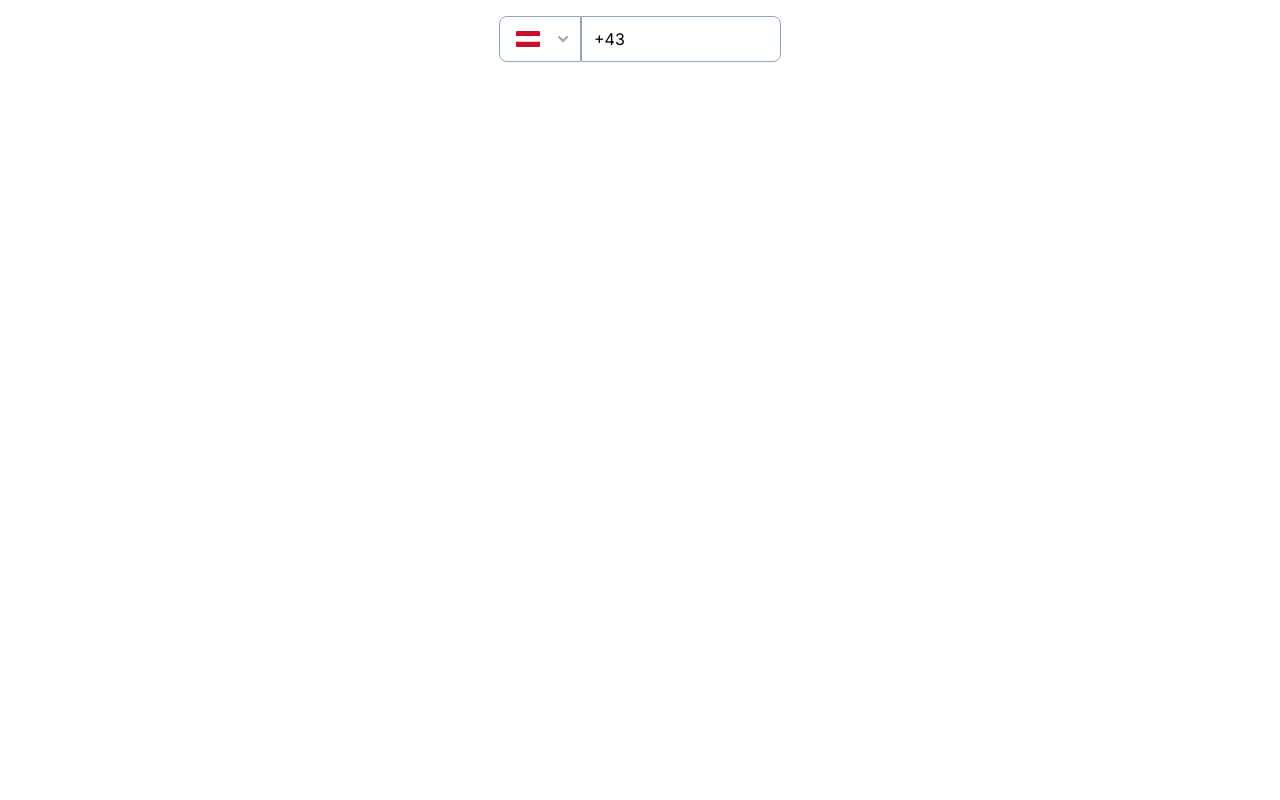
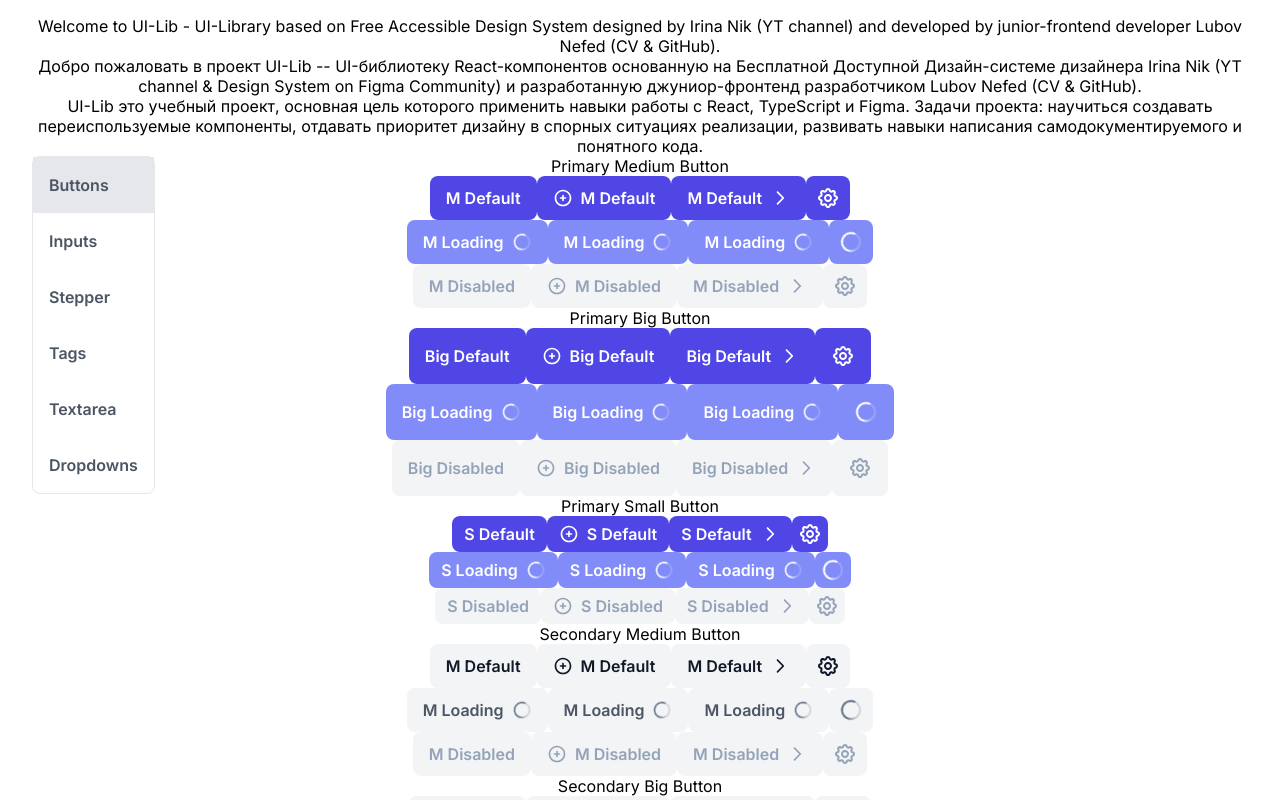
Before and after one commit to lubov-nefed/irina-nik-design-system, a React (Vite) app: page / in a window 1280 px wide. Shown: the top 800 px of the page. Built offline with nearby package versions, Linux system fonts and the light colour scheme.

Commit message:
feat: add Homepage component

```diff
--- a/index.html
+++ b/index.html
@@ -10,7 +10,7 @@
       href="https://fonts.googleapis.com/css2?family=Inter:wght@100..900&display=swap"
       rel="stylesheet"
     />
-    <title>Irina Nik Design System Library</title>
+    <title>UI-Lib</title>
   </head>
   <body>
     <div id="root"></div>
--- a/src/index.css
+++ b/src/index.css
@@ -8,10 +8,15 @@
   margin: 0;
   padding: 0;
 }
+body {
+  min-height: 100dvh;
+
+}
 #root {
   margin: 0 auto;
   padding: 16px 32px;
   text-align: center;
+  height: 100dvh;
 }
 
 :root {
--- a/src/layouts/Buttons.tsx
+++ b/src/layouts/Buttons.tsx
@@ -1,29 +1,29 @@
 import { useState } from "react";
 import { Button } from "../components/Button/Button";
 /* === Primary Button Icons === */
-import iconPrimaryLeftAdd from "../src/assets/icons/button-icons/icon-primary-left-add.svg";
-import iconPrimaryRightArrow from "../src/assets/icons/button-icons/icon-primary-right-arrow.svg";
-import iconPrimarySettings from "../src/assets/icons/button-icons/icon-primary-settings.svg";
+import iconPrimaryLeftAdd from "../assets/icons/button-icons/icon-primary-left-add.svg";
+import iconPrimaryRightArrow from "../assets/icons/button-icons/icon-primary-right-arrow.svg";
+import iconPrimarySettings from "../assets/icons/button-icons/icon-primary-settings.svg";
 
-import iconPrimaryLeftAddDisabled from "../src/assets/icons/button-icons/icon-primary-left-add--disabled.svg";
-import iconPrimaryRightArrowDisabled from "../src/assets/icons/button-icons/icon-primary-right-arrow--disabled.svg";
-import iconPrimarySettingsDisabled from "../src/assets/icons/button-icons/icon-primary-settings--disabled.svg";
+import iconPrimaryLeftAddDisabled from "../assets/icons/button-icons/icon-primary-left-add--disabled.svg";
+import iconPrimaryRightArrowDisabled from "../assets/icons/button-icons/icon-primary-right-arrow--disabled.svg";
+import iconPrimarySettingsDisabled from "../assets/icons/button-icons/icon-primary-settings--disabled.svg";
 /* === Secondary Button Icons === */
-import iconSecondaryLeftAdd from "../src/assets/icons/button-icons/icon-secondary-left-add.svg";
-import iconSecondaryRightArrow from "../src/assets/icons/button-icons/icon-secondary-right-arrow.svg";
-import iconSecondarySettings from "../src/assets/icons/button-icons/icon-secondary-settings.svg";
+import iconSecondaryLeftAdd from "../assets/icons/button-icons/icon-secondary-left-add.svg";
+import iconSecondaryRightArrow from "../assets/icons/button-icons/icon-secondary-right-arrow.svg";
+import iconSecondarySettings from "../assets/icons/button-icons/icon-secondary-settings.svg";
 
-import iconSecondaryLeftAddDisabled from "../src/assets/icons/button-icons/icon-secondary-left-add--disabled.svg";
-import iconSecondaryRightArrowDisabled from "../src/assets/icons/button-icons/icon-secondary-right-arrow--disabled.svg";
-import iconSecondarySettingsDisabled from "../src/assets/icons/button-icons/icon-secondary-settings--disabled.svg";
+import iconSecondaryLeftAddDisabled from "../assets/icons/button-icons/icon-secondary-left-add--disabled.svg";
+import iconSecondaryRightArrowDisabled from "../assets/icons/button-icons/icon-secondary-right-arrow--disabled.svg";
+import iconSecondarySettingsDisabled from "../assets/icons/button-icons/icon-secondary-settings--disabled.svg";
 /* === Tertiary Button Icons === */
-import iconTertiaryLeftAdd from "../src/assets/icons/button-icons/icon-tertiary-left-add.svg";
-import iconTertiaryRightArrow from "../src/assets/icons/button-icons/icon-tertiary-right-arrow.svg";
-import iconTertiarySettings from "../src/assets/icons/button-icons/icon-tertiary-settings.svg";
+import iconTertiaryLeftAdd from "../assets/icons/button-icons/icon-tertiary-left-add.svg";
+import iconTertiaryRightArrow from "../assets/icons/button-icons/icon-tertiary-right-arrow.svg";
+import iconTertiarySettings from "../assets/icons/button-icons/icon-tertiary-settings.svg";
 
-import iconTertiaryLeftAddDisabled from "../src/assets/icons/button-icons/icon-tertiary-left-add--disabled.svg";
-import iconTertiaryRightArrowDisabled from "../src/assets/icons/button-icons/icon-tertiary-right-arrow--disabled.svg";
-import iconTertiarySettingsDisabled from "../src/assets/icons/button-icons/icon-tertiary-settings--disabled.svg";
+import iconTertiaryLeftAddDisabled from "../assets/icons/button-icons/icon-tertiary-left-add--disabled.svg";
+import iconTertiaryRightArrowDisabled from "../assets/icons/button-icons/icon-tertiary-right-arrow--disabled.svg";
+import iconTertiarySettingsDisabled from "../assets/icons/button-icons/icon-tertiary-settings--disabled.svg";
 
 function Buttons() {
   const [isLoading, setIsLoading] = useState(false);
@@ -1446,4 +1446,4 @@ function Buttons() {
   );
 }
 
-export default Buttons;
+export { Buttons };
--- /dev/null
+++ b/src/layouts/Homepage/Homepage.css
@@ -0,0 +1,16 @@
+.navigation-menu-list {
+  position: absolute;
+  display: inline-block;
+  left: 32px;
+  text-align: left;
+  border: solid 1px var(--neutral-color-200);
+  border-radius: 8px;
+}
+
+.navigation-menu-li:hover {
+  background-color: var(--neutral-color-100);
+}
+
+.navigation-menu-li--active, .navigation-menu-li--active:hover, .navigation-menu-li--active .button:hover {
+  background-color: var(--neutral-color-200);
+}
--- /dev/null
+++ b/src/layouts/Homepage/Homepage.tsx
@@ -0,0 +1,70 @@
+import { useState } from "react";
+import "./Homepage.css";
+import { Button } from "../../components/Button/Button";
+import { Buttons } from "../Buttons";
+import { Inputs } from "../Inputs";
+import { Stepper } from "../../components/Stepper/Stepper";
+import { Tags } from "../Tags";
+import { Textarea } from "../../components/Textarea/Textarea";
+import { Dropdowns } from "../Dropdowns";
+
+const layouts = [
+  "Buttons",
+  "Inputs",
+  "Stepper",
+  "Tags",
+  "Textarea",
+  "Dropdowns",
+];
+
+const Homepage: React.FC = () => {
+  const [activeLayout, setActiveLayout] = useState(layouts[0]);
+  return (
+    <>
+      Welcome to UI-Lib - UI-Library based on Free Accessible Design System
+      designed by Irina Nik (YT channel) and developed by junior-frontend
+      developer Lubov Nefed (CV & GitHub).
+      <br />
+      Добро пожаловать в проект UI-Lib -- UI-библиотеку React-компонентов
+      основанную на Бесплатной Доступной Дизайн-системе дизайнера Irina Nik (YT
+      channel & Design System on Figma Community) и разработанную
+      джуниор-фронтенд разработчиком Lubov Nefed (CV & GitHub).
+      <br />
+      UI-Lib это учебный проект, основная цель которого применить навыки работы
+      с React, TypeScript и Figma. Задачи проекта: научиться создавать
+      переиспользуемые компоненты, отдавать приоритет дизайну в спорных
+      ситуациях реализации, развивать навыки написания самодокументируемого и
+      понятного кода.
+      <br />
+      <ul className="navigation-menu-list">
+        {layouts.map((item) => (
+          <li
+            key={item}
+            className={`navigation-menu-li navigation-menu-li-${item.toLowerCase()}${
+              item === activeLayout ? " navigation-menu-li--active" : ""
+            }`}
+          >
+            <Button
+              size={"big"}
+              style={"tertiary"}
+              type={{ noIcon: { text: item } }}
+              loading={false}
+              disabled={false}
+              onClick={() => {
+                setActiveLayout(item);
+              }}
+            />
+          </li>
+        ))}
+      </ul>
+      {activeLayout === "Buttons" && <Buttons />}
+      {activeLayout === "Inputs" && <Inputs />}
+      {activeLayout === "Stepper" && <Stepper size="medium" />}
+      {activeLayout === "Tags" && <Tags />}
+      {activeLayout === "Textarea" && <Textarea placeholder={"Placeholder"} />}
+      {activeLayout === "Dropdowns" && <Dropdowns />}
+    </>
+  );
+};
+
+export { Homepage };
--- a/src/layouts/Tags.tsx
+++ b/src/layouts/Tags.tsx
@@ -6,11 +6,13 @@ function Tags() {
     <>
       <Tag size={"medium"} text={"Tag item"} />
       <br />
+      <br />
       <Tag
         size={"big"}
         text={"Tag item"}
         icon={{ position: "left", iconSrc: iconArrowLeft }}
       />
+      <br />
       <br />
       <Tag
         size={"small"}
--- a/src/main.tsx
+++ b/src/main.tsx
@@ -2,10 +2,10 @@ import React from "react";
 import ReactDOM from "react-dom/client";
 import "./index.css";
 
-import { PhoneNumberInput } from "./components/Input/PhoneNumberInput/PhoneNumberInput";
+import { Homepage } from "./layouts/Homepage/Homepage";
 
 ReactDOM.createRoot(document.getElementById("root")!).render(
   <React.StrictMode>
-    <PhoneNumberInput size="medium" />
+    <Homepage />
   </React.StrictMode>
 );
```
